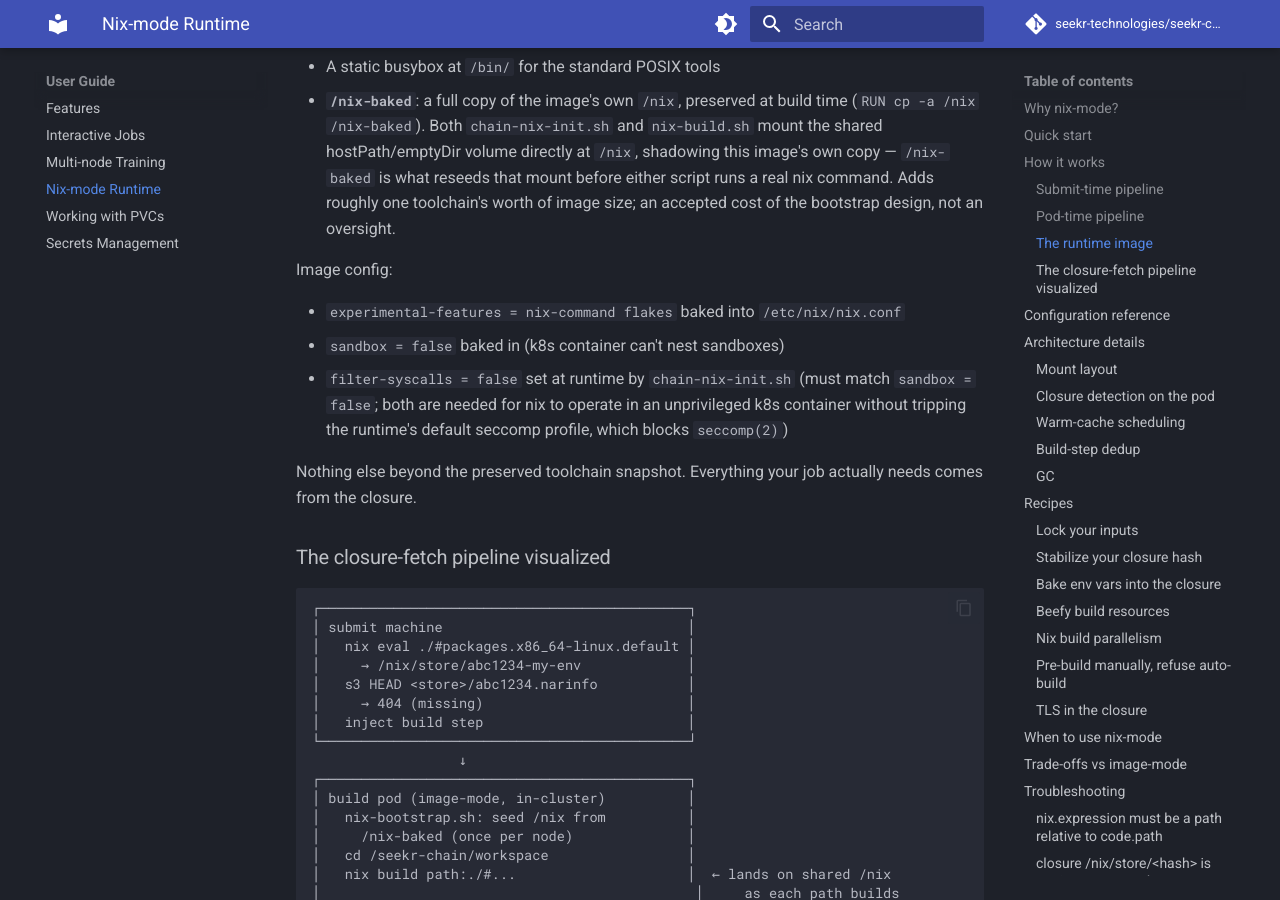
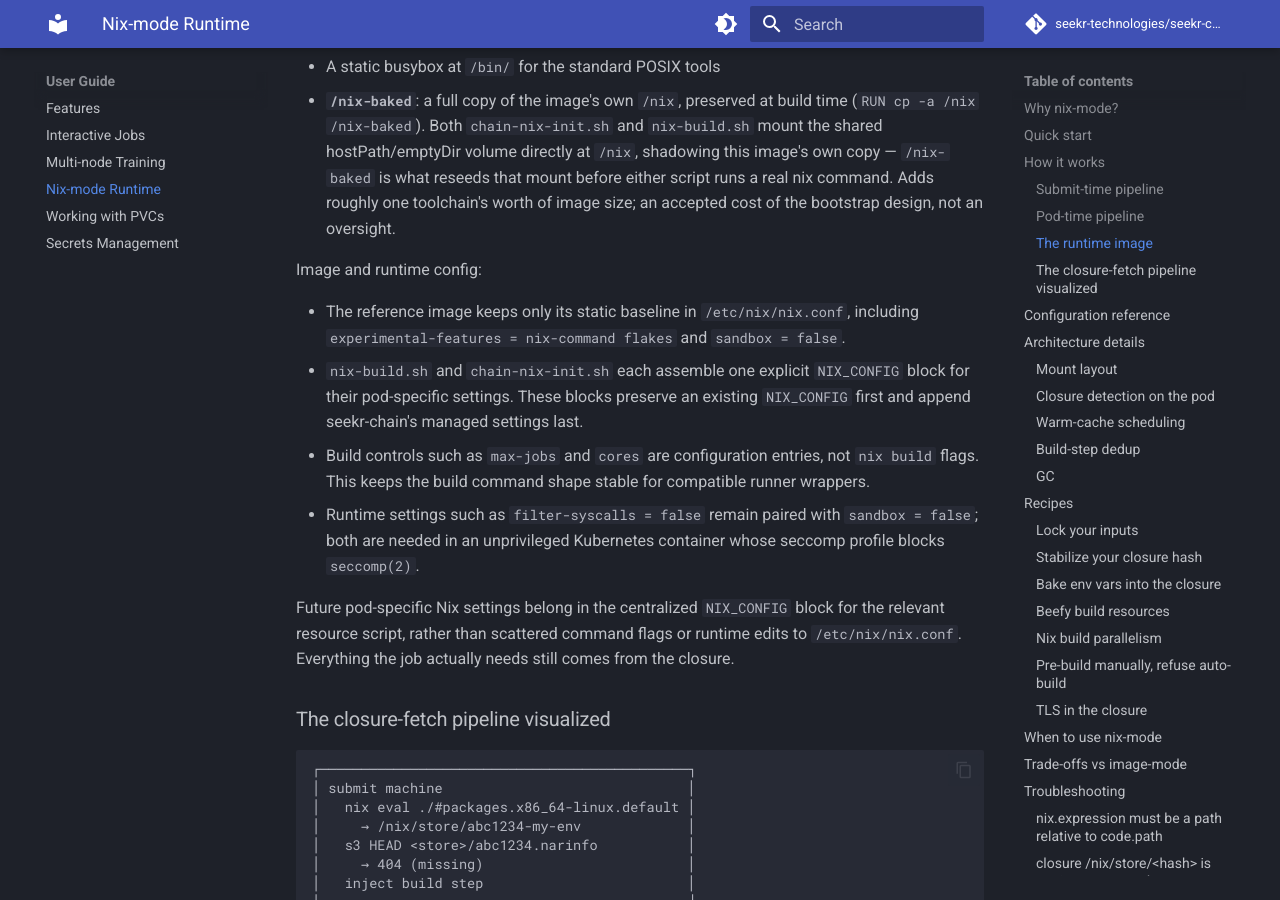
Before and after one commit to Seekr-Technologies/seekr-chain, an MkDocs documentation site: the page built from docs/guides/nix-mode.md, in a window 1280 px wide and 900 px high, scrolled down 3952 px. Built offline with MkDocs 1.6.1 and Material for MkDocs 9.7.7, drawn with Linux system fonts in a browser that asks for light colours; comment, search, counter and statistics services are not loaded; the version menu is left out; some of the changed text lies outside the part shown.

Commit message:
fix: nix runtime config (#117)
* fix: centralize Nix build runtime configuration

* refactor: centralize Nix init runtime configuration

* docs: establish centralized Nix runtime config

```diff
--- a/docs/guides/nix-mode.md
+++ b/docs/guides/nix-mode.md
@@ -191,17 +191,26 @@ Nix-mode pods use a minimal "nix-runner" OCI image
   roughly one toolchain's worth of image size; an accepted cost of the
   bootstrap design, not an oversight.
 
-Image config:
+Image and runtime config:
 
-- `experimental-features = nix-command flakes` baked into `/etc/nix/nix.conf`
-- `sandbox = false` baked in (k8s container can't nest sandboxes)
-- `filter-syscalls = false` set at runtime by `chain-nix-init.sh`
-  (must match `sandbox = false`; both are needed for nix to operate in
-  an unprivileged k8s container without tripping the runtime's default
-  seccomp profile, which blocks `seccomp(2)`)
+- The reference image keeps only its static baseline in
+  `/etc/nix/nix.conf`, including `experimental-features = nix-command
+  flakes` and `sandbox = false`.
+- `nix-build.sh` and `chain-nix-init.sh` each assemble one explicit
+  `NIX_CONFIG` block for their pod-specific settings. These blocks preserve
+  an existing `NIX_CONFIG` first and append seekr-chain's managed settings
+  last.
+- Build controls such as `max-jobs` and `cores` are configuration entries,
+  not `nix build` flags. This keeps the build command shape stable for
+  compatible runner wrappers.
+- Runtime settings such as `filter-syscalls = false` remain paired with
+  `sandbox = false`; both are needed in an unprivileged Kubernetes container
+  whose seccomp profile blocks `seccomp(2)`.
 
-Nothing else beyond the preserved toolchain snapshot. Everything your
-job actually needs comes from the closure.
+Future pod-specific Nix settings belong in the centralized `NIX_CONFIG`
+block for the relevant resource script, rather than scattered command flags
+or runtime edits to `/etc/nix/nix.conf`. Everything the job actually needs
+still comes from the closure.
 
 ### The closure-fetch pipeline visualized
 
@@ -497,9 +506,11 @@ steps:
 `build_max_jobs` accepts a non-negative integer or `AUTO`;
 case-insensitive spellings such as `auto` are accepted and normalized.
 `build_cores` is a non-negative integer. A value of zero retains Nix's
-behavior of exposing all available cores to each derivation. These options
-tune Nix within the pod; they do not change the pod's Kubernetes resource
-request, which remains controlled by `build_resources`.
+behavior of exposing all available cores to each derivation. These values are
+applied through the build pod's centralized `NIX_CONFIG`, keeping the
+wrapper-visible `nix build` command stable. They tune Nix within the pod; they
+do not change the pod's Kubernetes resource request, which remains controlled
+by `build_resources`.
 
 Additional build controls that may be exposed as typed settings in the
 future include per-derivation `timeout`, `max-silent-time`,
```
Also changed, not shown: 5 other files.
